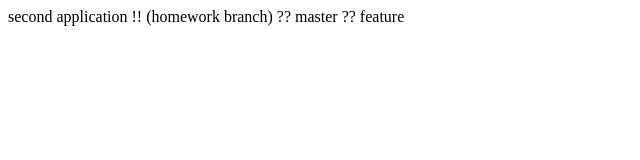
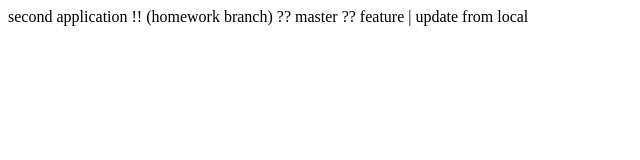
Before and after one commit to BeerSheva21-LeonichevAndrei/TelRanRepository, a plain HTML site: page index.html in a window 1280 px wide. Shown: the whole page, without its empty margins (0-640 px from the left). Drawn offline with Linux system fonts and the light colour scheme.

Commit message:
from local 1

```diff
--- a/index.html
+++ b/index.html
@@ -6,6 +6,6 @@
     <title>Document</title>
 </head>
 <body>
-    second application !! (homework branch) ?? master ?? feature
+    second application !! (homework branch) ?? master ?? feature | update from local
 </body>
 </html>
```
